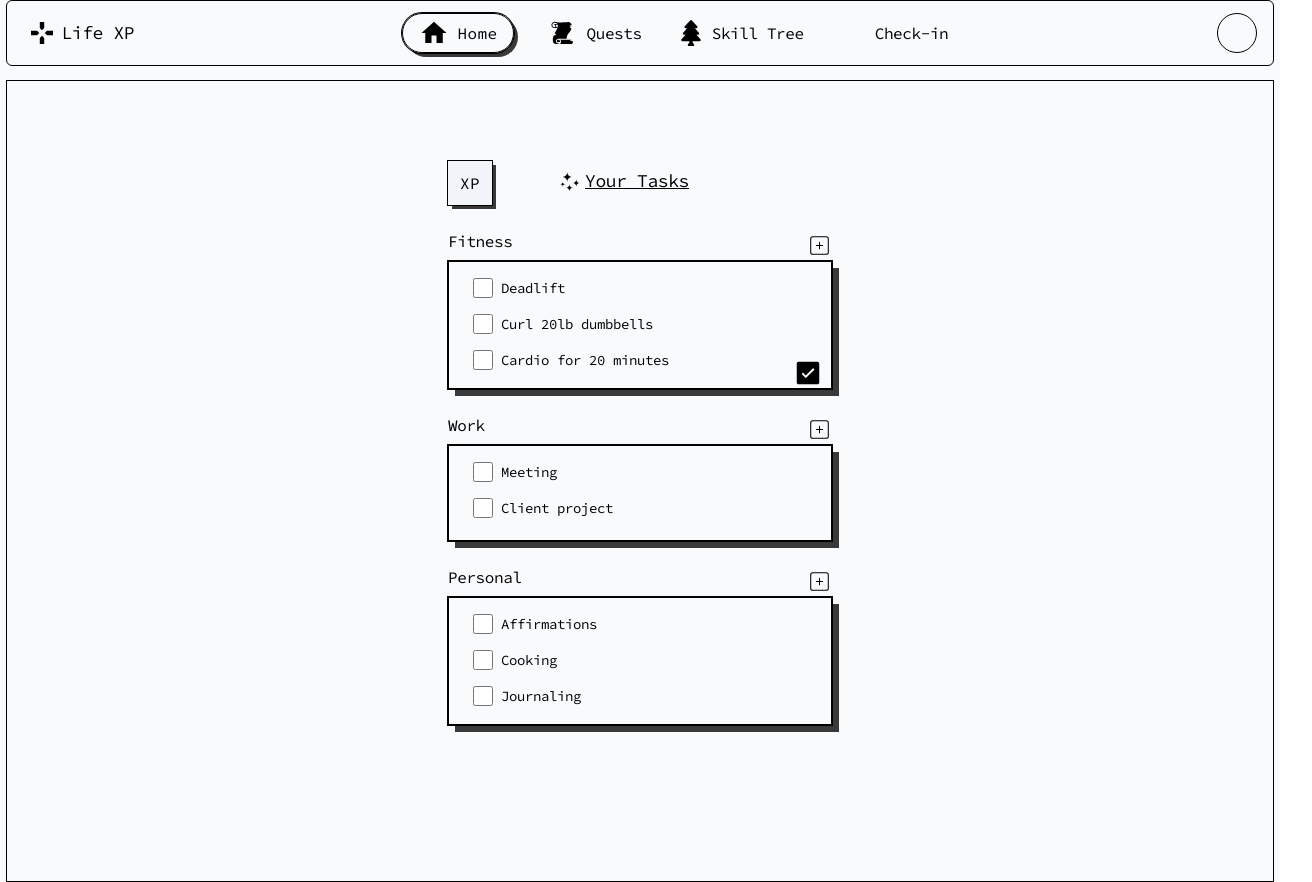
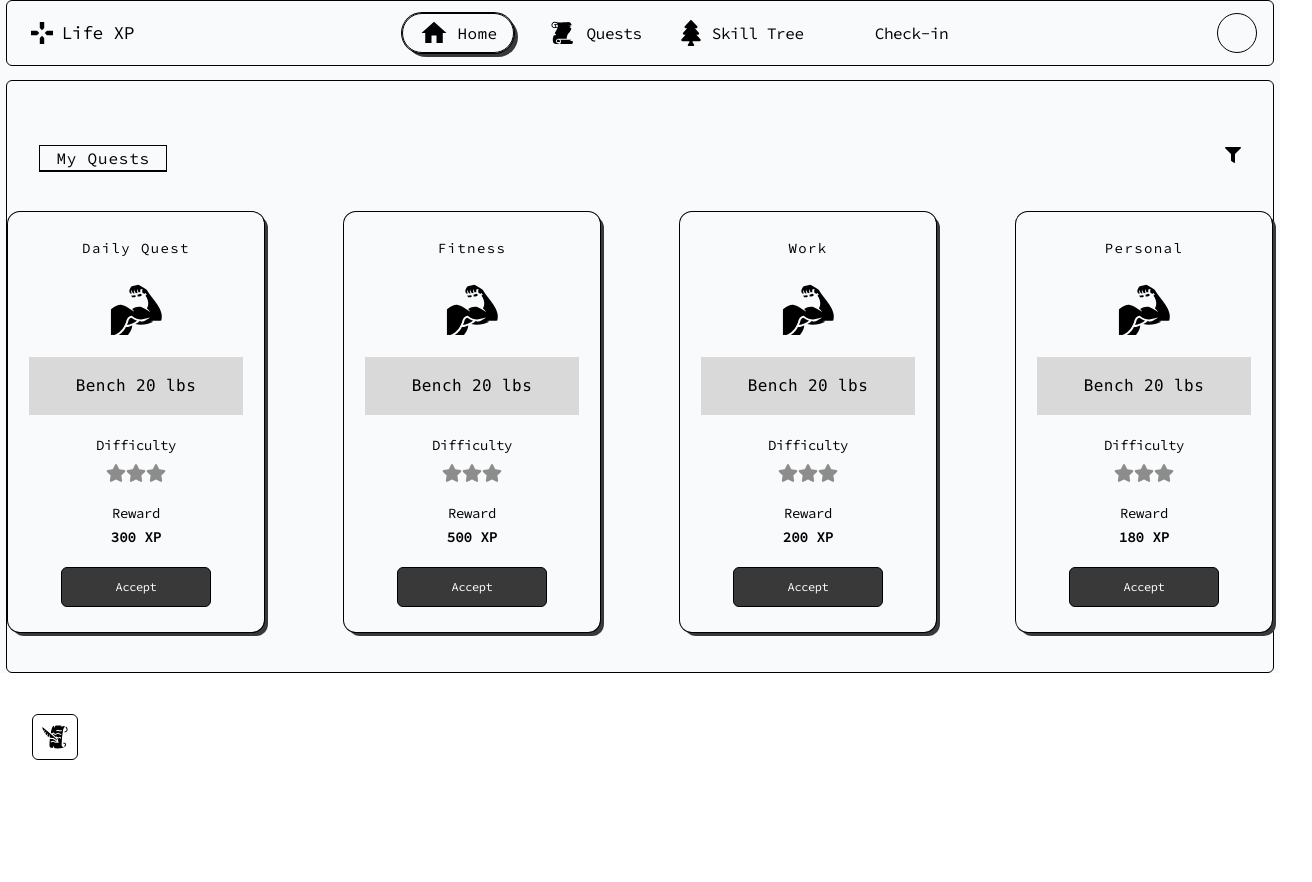
Before and after one commit to LifeXPOnline/LifeXP, a React (Vite) app: page / in a window 1280 px wide. Shown: the whole page, 1312 px wide, since content can reach past the window. After the commit the page ends 800 px from the top, so only its background shows below. Built offline with nearby package versions, Linux system fonts and the light colour scheme; some icons are missing.

Commit message:
app changes

```diff
--- a/src/App.tsx
+++ b/src/App.tsx
@@ -8,10 +8,10 @@ function App() {
   return (
     <div className=" bg-slate-50 font-source-code-pro tracking-tight">
       <Navbar />
-      <div className="block">
+      <div className="hidden">
         <Home />
       </div>
-      <div className="hidden">
+      <div className="block">
         <Quests />
       </div>
       <div className="hidden">
```
